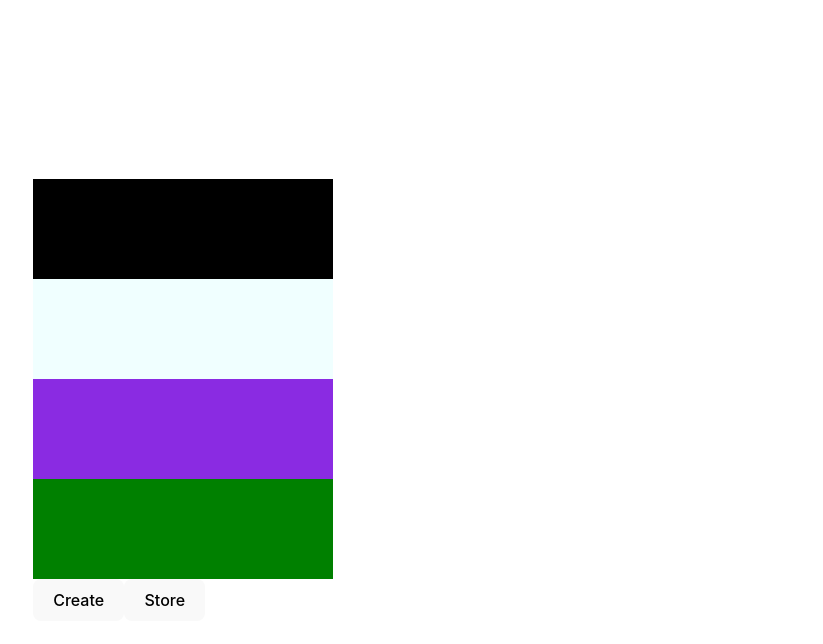
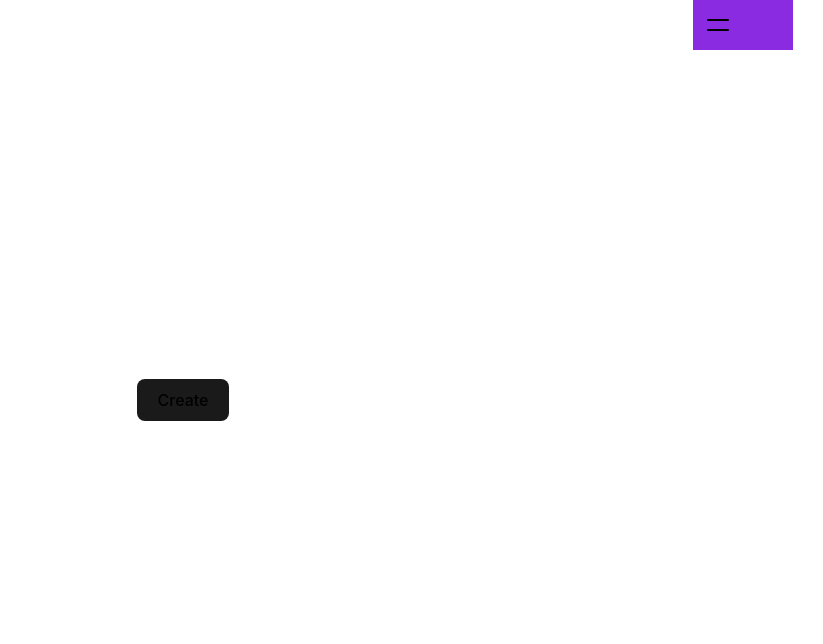
Before and after one commit to TrySquadDF/KEEPSHORT, a React (Vite) app: page / in a window 1280 px wide. Shown: the top 644 px of the page, without its empty margins (457-1280 px from the left). Built offline with nearby package versions, Linux system fonts and the light colour scheme.

Commit message:
Global: add overlay.

```diff
--- a/package.json
+++ b/package.json
@@ -10,6 +10,7 @@
   },
   "dependencies": {
     "@stitches/react": "^1.2.8",
+    "classnames": "^2.3.2",
     "mobx": "^6.6.2",
     "mobx-react-lite": "^3.4.0",
     "react": "^18.2.0",
--- a/src/App.tsx
+++ b/src/App.tsx
@@ -5,6 +5,9 @@ import { styled } from "@stitches/react";
 import { useDragonDrop } from "./hooks/useDragonDrop";
 import Store from "./store/store";
 import { observer } from "mobx-react-lite";
+import store from "./store/store";
+import { Button } from "./component/UI/Button/Button";
+import { Overlay } from "./component/Overlay/Overlay";
 
 const Card = styled("div", {
   width: "300px",
@@ -24,12 +27,11 @@ const CardList: Array<{
   { background: "green" },
 ];
 
-console.log(Store.ListCard());
-
 function App() {
   const other = useDragonDrop();
 
   return (
+    <Overlay>
       <div
         className="App"
         style={{
@@ -45,21 +47,18 @@ function App() {
             overflow: "hidden",
           }}
         >
-        {CardList.map((el, i) => {
+          {store.listCard().map((element, index) => {
             return (
               <Card
-              draggable={false}
-              key={i}
                 css={{
-                background: el.background,
+                  background: "Aqua",
                 }}
+                key={element.key}
                 {...other}
-            >
-              {el?.text}
-            </Card>
+              />
             );
           })}
-        <button
+          <Button
             onClick={() => {
               Store.creatCard({
                 styles: {
@@ -69,36 +68,10 @@ function App() {
             }}
           >
             Create
-        </button>
-        <button
-          onClick={() => {
-            console.log(Store.ListCard());
-          }}
-        >
-          Store
-        </button>
+          </Button>
         </div>
-      {/* <Card
-        css={{
-          width: "300px",
-          height: "100px",
-          background: "rgba(255, 255, 255, 0.87)",
-        }}
-        ref={ref}
-        onMouseDown={(e) => {
-          console.log(e);
-          if (ref.current) {
-            ref.current.style.position = "absolute";
-            ref.current.style.zIndex = "1000";
-            setCount(true);
-          }
-        }}
-        onMouseMove={count ? moveAt : undefined}
-        onMouseUp={(e) => {
-          setCount(false);
-        }}
-      ></Card> */}
       </div>
+    </Overlay>
   );
 }
 
--- /dev/null
+++ b/src/component/Icon/Icon.tsx
@@ -0,0 +1,65 @@
+import { FC, HTMLAttributes, useState } from "react";
+import { css } from "../stitches.config";
+import { Box } from "../UI/Box/Box";
+import cn from "classnames";
+
+const menuIcon = css({
+  position: "relative",
+  width: "50px",
+  height: "50px",
+  cursor: "pointer",
+  "&.active": {
+    span: {
+      "&:first-of-type": {
+        transform: "rotate(45deg)",
+        top: "5px",
+      },
+      "&:last-of-type": {
+        transform: "rotate(-45deg)",
+        bottom: "5px",
+      },
+    },
+  },
+  div: {
+    margin: "auto",
+    position: "absolute",
+    top: "0",
+    right: "0",
+    left: "0",
+    bottom: "0",
+    width: "22px",
+    height: "12px",
+    span: {
+      position: "absolute",
+      display: "block",
+      width: "100%",
+      height: "2px",
+      backgroundColor: "var(--bar-bg, #000)",
+      borderRadius: "1px",
+      transition: "all 0.2s cubic-bezier(0.1, 0.82, 0.76, 0.965)",
+
+      "&:first-of-type": {
+        top: 0,
+      },
+      "&:last-of-type": {
+        bottom: 0,
+      },
+    },
+  },
+});
+
+const BurgerMenu: FC<{ active?: boolean } & HTMLAttributes<HTMLDivElement>> = ({
+  active = false,
+  ...args
+}) => {
+  return (
+    <Box className={cn(menuIcon(), active && "active")} {...args}>
+      <Box>
+        <span></span>
+        <span></span>
+      </Box>
+    </Box>
+  );
+};
+
+export default BurgerMenu;
--- /dev/null
+++ b/src/component/Overlay/Overlay.tsx
@@ -0,0 +1,48 @@
+import { FC, PropsWithChildren, useState } from "react";
+import BurgerMenu from "../Icon/Icon";
+import { css } from "../stitches.config";
+import { Box } from "../UI/Box/Box";
+
+export const styles = css({
+  width: "100px",
+  height: "50px",
+  background: "BlueViolet",
+  display: "flex",
+  position: "absolute",
+  right: 0,
+  top: 0,
+  mx: "30px",
+});
+
+export const Overlay: FC<PropsWithChildren> = ({ children }) => {
+  const [menuActive, setMenuActive] = useState<boolean>(false);
+
+  return (
+    <Box>
+      {children}
+      <Box className={styles()}>
+        <Box>
+          <BurgerMenu
+            active={menuActive}
+            onClick={() => {
+              setMenuActive((state) => !state);
+            }}
+          />
+        </Box>
+        <Box></Box>
+      </Box>
+      {menuActive && (
+        <Box
+          css={{
+            width: "250px",
+            height: "250px",
+            background: "#323239",
+            position: "absolute",
+            top: 50,
+            right: 30,
+          }}
+        ></Box>
+      )}
+    </Box>
+  );
+};
--- /dev/null
+++ b/src/component/UI/Box/Box.tsx
@@ -0,0 +1,3 @@
+import { styled } from "../../stitches.config";
+
+export const Box = styled("div");
--- /dev/null
+++ b/src/component/UI/Button/Button.tsx
@@ -0,0 +1,37 @@
+import { styled } from "../../stitches.config";
+
+export const Button = styled("button", {
+  borderRadius: "8px",
+  border: "1px solid transparent",
+  padding: "0.6em 1.2em",
+  fontSize: "1em",
+  fontWeight: "500",
+  fontFamily: "inherit",
+  backgroundColor: "#1a1a1a",
+  cursor: "pointer",
+  transition: "border-color 0.25s",
+  "&:hover": {
+    borderColor: "#646cff",
+  },
+  "&:focus , &:focus-visible": {
+    outline: "4px auto -webkit-focus-ring-color",
+  },
+});
+
+// button:hover {
+//     border-color: #646cff;
+//   }
+//   button:focus,
+//   button:focus-visible {
+//     outline: 4px auto -webkit-focus-ring-color;
+//   }
+
+// border-radius: 8px;
+// border: 1px solid transparent;
+// padding: 0.6em 1.2em;
+// font-size: 1em;
+// font-weight: 500;
+// font-family: inherit;
+// background-color: #1a1a1a;
+// cursor: pointer;
+// transition: border-color 0.25s;
--- /dev/null
+++ b/src/component/stitches.config.ts
@@ -0,0 +1,29 @@
+import type * as Stitches from "@stitches/react";
+import { createStitches } from "@stitches/react";
+
+export const { styled, keyframes, css } = createStitches({
+  media: {
+    longDesktop: "(min-width: 1345px) and (max-width: 1440px)",
+    desktop: "(min-width: 1024px)",
+    tablet: "(min-width: 720px) and (max-width: 1024px)",
+    mobile: "(max-width: 720px)",
+  },
+  utils: {
+    size: (value: Stitches.PropertyValue<"width">) => ({
+      width: value,
+      height: value,
+    }),
+    px: (value: Stitches.PropertyValue<"padding">) => ({
+      paddingLeft: value,
+      paddingRight: value,
+    }),
+    py: (value: Stitches.PropertyValue<"padding">) => ({
+      paddingTop: value,
+      paddingBottom: value,
+    }),
+    mx: (value: Stitches.PropertyValue<"margin">) => ({
+      marginRight: value,
+      marginLeft: value,
+    }),
+  },
+});
--- a/src/index.css
+++ b/src/index.css
@@ -37,7 +37,7 @@ h1 {
   line-height: 1.1;
 }
 
-button {
+/* button {
   border-radius: 8px;
   border: 1px solid transparent;
   padding: 0.6em 1.2em;
@@ -54,7 +54,7 @@ button:hover {
 button:focus,
 button:focus-visible {
   outline: 4px auto -webkit-focus-ring-color;
-}
+} */
 
 @media (prefers-color-scheme: light) {
   :root {
--- a/src/store/store.ts
+++ b/src/store/store.ts
@@ -1,13 +1,18 @@
+import { makeAutoObservable } from "mobx";
 import { CardOptions } from "../types/logicsType";
 
 class Store {
   cards: Set<CardOptions> = new Set();
 
-  creatCard(card: CardOptions) {
-    this.cards.add(card);
+  constructor() {
+    makeAutoObservable(this);
   }
 
-  ListCard() {
+  creatCard(card: Omit<CardOptions, "key">) {
+    this.cards.add({ ...card, key: Math.random().toString() });
+  }
+
+  listCard() {
     return [...this.cards];
   }
 }
```
Also changed, not shown: src/component/Card/Card.tsx (added, +9 -0 lines), src/types/logicsType.ts (+7 -2 lines), 1 other file (tests, documents, lock files or other folders). Lines whose indentation alone changed are shown as unchanged.
